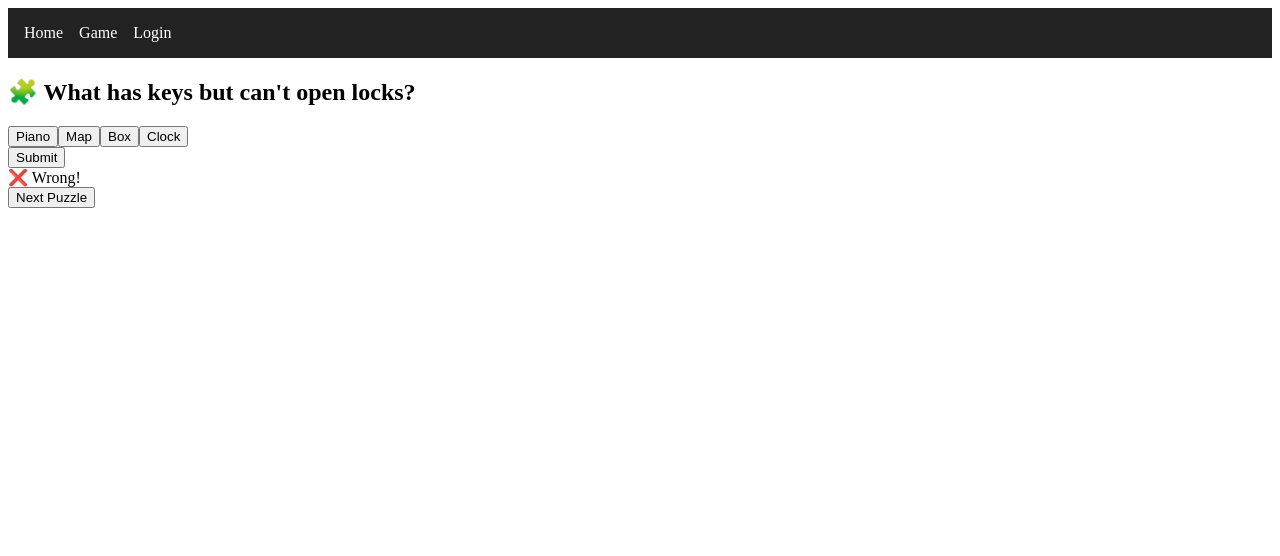
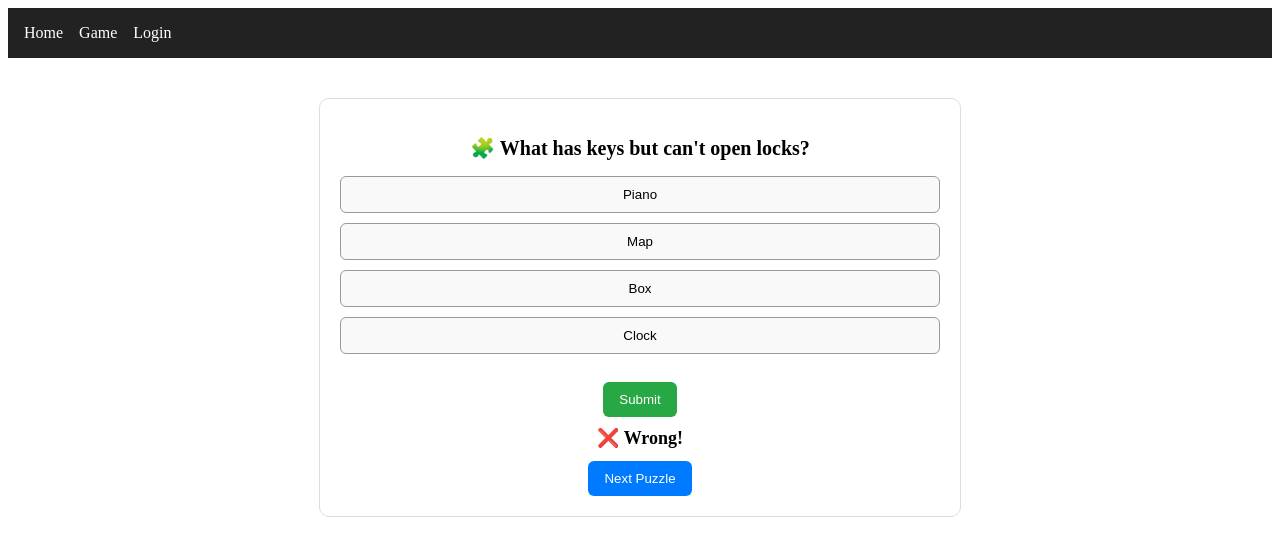
Before and after one commit to komal-1010/MindMaze, a Next.js app in the folder mindmaze-app/frontend/: page /game in a window 1280 px wide. Both pictures are taken after a click on the button "Submit". Shown: the top 556 px of the page. Built offline with nearby package versions, Linux system fonts and the light colour scheme.

Commit message:
modified game page

```diff
--- a/mindmaze-app/frontend/src/app/game/page.jsx
+++ b/mindmaze-app/frontend/src/app/game/page.jsx
@@ -1,60 +1,97 @@
 'use client'
-import { useState } from 'react'
+import { useState, useEffect } from 'react'
 import { puzzles } from '../data/puzzles'
-
+import '../styles/game.css'
 export default function Game() {
   const [index, setIndex] = useState(0)
   const [selected, setSelected] = useState(null)
   const [result, setResult] = useState(null)
+  const [score, setScore] = useState(0)
+  const [isCompleted, setIsCompleted] = useState(false)
 
   const puzzle = puzzles[index]
+
+  useEffect(() => {
+    if (isCompleted) {
+      submitScoreToBackend(score)
+    }
+  }, [isCompleted])
 
   const checkAnswer = () => {
     if (selected === puzzle.answer) {
       setResult('correct')
+      setScore((prev) => prev + 1)
     } else {
       setResult('wrong')
     }
   }
 
   const nextPuzzle = () => {
-    setResult(null)
-    setSelected(null)
-    setIndex((prev) => (prev + 1) % puzzles.length)
+    const next = index + 1
+    if (next >= puzzles.length) {
+      setIsCompleted(true)
+    } else {
+      setResult(null)
+      setSelected(null)
+      setIndex(next)
+    }
+  }
+
+  const submitScoreToBackend = async (scoreValue) => {
+    const token = localStorage.getItem('token')
+    if (!token) return
+
+    try {
+      await fetch('http://localhost:5000/api/score/submit', {
+        method: 'POST',
+        headers: {
+          'Content-Type': 'application/json',
+          Authorization: token,
+        },
+        body: JSON.stringify({ value: scoreValue }),
+      })
+    } catch (error) {
+      console.error('Error submitting score:', error)
+    }
+  }
+
+  if (isCompleted) {
+    return (
+      <div className="game-container">
+        <h2>🎉 Game Completed!</h2>
+        <p>Your score: {score} / {puzzles.length}</p>
+        <button onClick={() => window.location.reload()}>Play Again</button>
+      </div>
+    )
   }
 
   return (
-    <div className="p-6 max-w-xl mx-auto">
-      <h2 className="text-xl font-bold mb-4">🧩 {puzzle.question}</h2>
-      <div className="space-y-2">
+    <div className="game-container">
+      <h2 className="question">🧩 {puzzle.question}</h2>
+      <div className="options">
         {puzzle.options.map((opt) => (
           <button
             key={opt}
-            className={`block w-full p-2 border rounded ${selected === opt ? 'bg-blue-300' : 'bg-white'}`}
+            className={`option ${selected === opt ? 'selected' : ''}`}
             onClick={() => setSelected(opt)}
           >
             {opt}
           </button>
         ))}
       </div>
-      <button
-        onClick={checkAnswer}
-        className="mt-4 bg-green-500 text-white px-4 py-2 rounded"
-      >
+
+      <button className="submit-btn" onClick={checkAnswer}>
         Submit
       </button>
 
       {result && (
-        <div className="mt-4 text-lg font-semibold">
+        <div className="result">
           {result === 'correct' ? '✅ Correct!' : '❌ Wrong!'}
         </div>
       )}
 
       {result && (
-        <button
-          onClick={nextPuzzle}
-          className="mt-4 block bg-blue-500 text-white px-4 py-2 rounded"
-        >
+        <button className="next-btn" onClick={nextPuzzle}>
           Next Puzzle
         </button>
       )}
--- a/mindmaze-app/frontend/src/app/styles/game.css
+++ b/mindmaze-app/frontend/src/app/styles/game.css
@@ -0,0 +1,55 @@
+.game-container {
+  max-width: 600px;
+  margin: 40px auto;
+  padding: 20px;
+  text-align: center;
+  border: 1px solid #ddd;
+  border-radius: 10px;
+}
+
+.question {
+  font-size: 20px;
+  font-weight: bold;
+  margin-bottom: 16px;
+}
+
+.options {
+  display: flex;
+  flex-direction: column;
+  gap: 10px;
+  margin-bottom: 16px;
+}
+
+.option {
+  padding: 10px;
+  border: 1px solid #999;
+  border-radius: 6px;
+  background-color: #f9f9f9;
+  cursor: pointer;
+}
+
+.option.selected {
+  background-color: #cce5ff;
+  border-color: #007bff;
+}
+
+.submit-btn,
+.next-btn {
+  padding: 10px 16px;
+  margin-top: 12px;
+  border: none;
+  background-color: #28a745;
+  color: white;
+  border-radius: 6px;
+  cursor: pointer;
+}
+
+.next-btn {
+  background-color: #007bff;
+}
+
+.result {
+  margin-top: 10px;
+  font-weight: bold;
+  font-size: 18px;
+}
```
